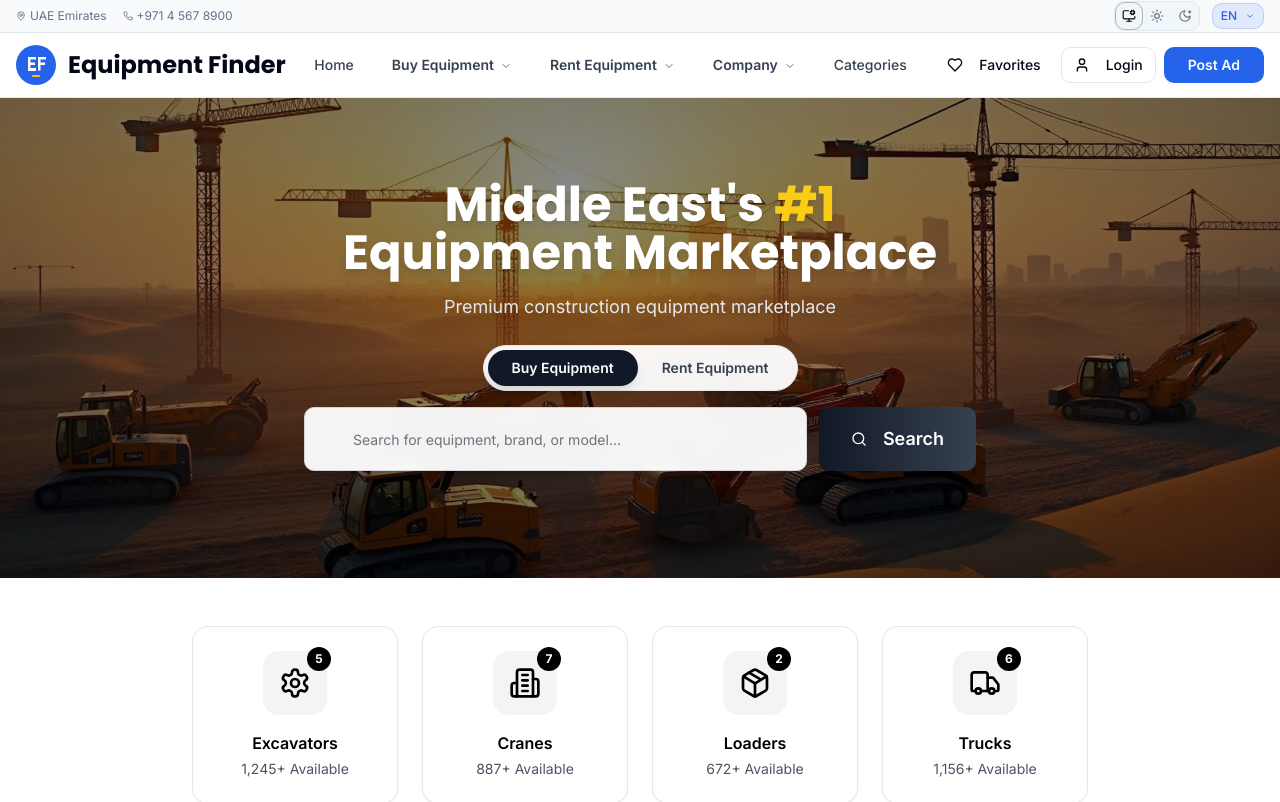
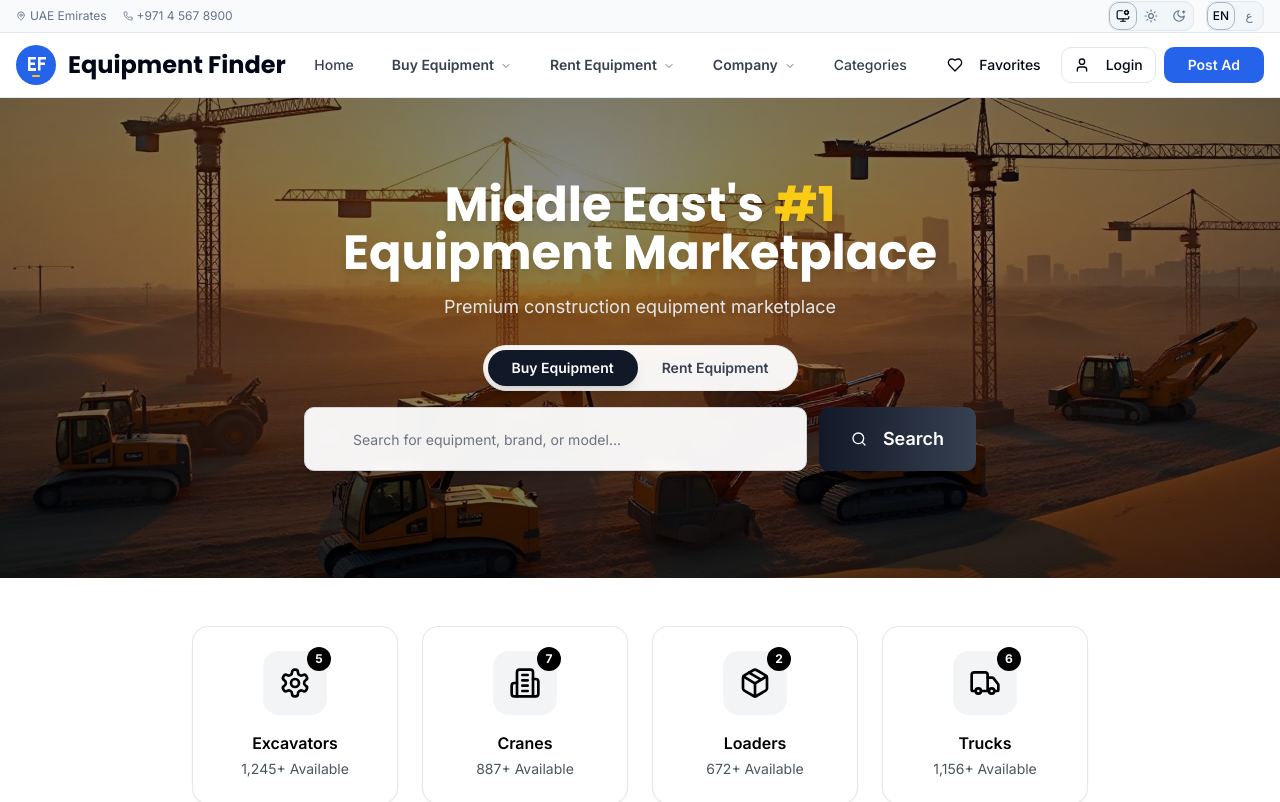
Before and after one commit to KakosoAi/ef-web, a Next.js app: page / in a window 1280 px wide. Shown: the top 802 px of the page. Built offline with nearby package versions, Linux system fonts and the light colour scheme.

Commit message:
feat(i18n): add language toggle component and provider
Implement language toggle functionality with context provider to manage language state
Add English and Arabic language options with proper RTL/LTR direction handling
Include localStorage persistence and SSR support

```diff
--- a/app/providers.tsx
+++ b/app/providers.tsx
@@ -3,6 +3,7 @@
 import { QueryClient, QueryClientProvider } from '@tanstack/react-query';
 import { ThemeProvider } from 'next-themes';
 import { useState } from 'react';
+import { LanguageProvider } from '@/shared/ui/toggle-language';
 
 export function ReactQueryProvider({ children }: { children: React.ReactNode }) {
   const [queryClient] = useState(() => new QueryClient());
@@ -13,7 +14,9 @@ export function ReactQueryProvider({ children }: { children: React.ReactNode })
 export function AppProviders({ children }: { children: React.ReactNode }) {
   return (
     <ThemeProvider attribute='class' defaultTheme='system' enableSystem disableTransitionOnChange>
-      <ReactQueryProvider>{children}</ReactQueryProvider>
+      <LanguageProvider>
+        <ReactQueryProvider>{children}</ReactQueryProvider>
+      </LanguageProvider>
     </ThemeProvider>
   );
 }
--- a/src/features/layout/components/Header.tsx
+++ b/src/features/layout/components/Header.tsx
@@ -6,6 +6,7 @@ import { MapPin, Phone, User, Heart, ChevronDown } from 'lucide-react';
 import Image from 'next/image';
 import { siteConfig, contactInfo } from '@/shared/constants';
 import { ToggleTheme } from '@/shared/ui/toggle-theme';
+import { ToggleLanguage } from '@/shared/ui/toggle-language';
 import { NavigationMenuDemo } from './NavigationMenuDemo';
 
 const Header = memo(() => {
@@ -28,11 +29,8 @@ const Header = memo(() => {
             <div className='flex items-center space-x-3'>
               {/* Theme Toggle */}
               <ToggleTheme />
-              {/* Language Selector */}
-              <div className='flex items-center space-x-2 bg-primary/10 border border-primary/20 rounded-md px-2 py-1 hover:bg-primary/15 transition-colors cursor-pointer'>
-                <span className='text-xs font-medium text-primary'>EN</span>
-                <ChevronDown className='h-2.5 w-2.5 text-primary' />
-              </div>
+              {/* Language Toggle */}
+              <ToggleLanguage />
             </div>
           </div>
         </div>
--- /dev/null
+++ b/src/shared/ui/toggle-language.tsx
@@ -0,0 +1,136 @@
+'use client';
+
+import React from 'react';
+import { Languages, Globe } from 'lucide-react';
+import { motion } from 'framer-motion';
+import { cn } from '@/shared/lib/utils';
+
+const LANGUAGE_OPTIONS = [
+  {
+    icon: Globe,
+    value: 'en',
+    label: 'EN',
+    name: 'English',
+  },
+  {
+    icon: Languages,
+    value: 'ar',
+    label: 'ع',
+    name: 'العربية',
+  },
+];
+
+interface LanguageContextType {
+  language: string;
+  setLanguage: (language: string) => void;
+  dir: 'ltr' | 'rtl';
+}
+
+const LanguageContext = React.createContext<LanguageContextType | undefined>(undefined);
+
+export function LanguageProvider({ children }: { children: React.ReactNode }) {
+  const [language, setLanguageState] = React.useState('en');
+  const [isMounted, setIsMounted] = React.useState(false);
+
+  React.useEffect(() => {
+    setIsMounted(true);
+    // Load language from localStorage
+    const savedLanguage = localStorage.getItem('language') || 'en';
+    setLanguageState(savedLanguage);
+
+    // Set lang attribute only (no direction change)
+    document.documentElement.lang = savedLanguage;
+  }, []);
+
+  const setLanguage = React.useCallback((newLanguage: string) => {
+    setLanguageState(newLanguage);
+    localStorage.setItem('language', newLanguage);
+
+    // Update lang attribute only (no direction change)
+    document.documentElement.lang = newLanguage;
+  }, []);
+
+  const dir = language === 'ar' ? 'rtl' : 'ltr';
+
+  if (!isMounted) {
+    return <>{children}</>;
+  }
+
+  return (
+    <LanguageContext.Provider value={{ language, setLanguage, dir }}>
+      {children}
+    </LanguageContext.Provider>
+  );
+}
+
+export function useLanguage() {
+  const context = React.useContext(LanguageContext);
+
+  // Fallback for when provider is not available (e.g., during SSR)
+  if (context === undefined) {
+    return {
+      language: 'en',
+      setLanguage: () => {},
+      dir: 'ltr' as const,
+    };
+  }
+  return context;
+}
+
+export function ToggleLanguage() {
+  const { language, setLanguage } = useLanguage();
+  const [isMounted, setIsMounted] = React.useState(false);
+
+  React.useEffect(() => {
+    setIsMounted(true);
+  }, []);
+
+  if (!isMounted) {
+    return (
+      <div className='bg-muted/80 inline-flex items-center overflow-hidden rounded-md border h-7 w-14'>
+        <div className='flex size-7 items-center justify-center text-xs font-medium text-muted-foreground'>
+          EN
+        </div>
+        <div className='flex size-7 items-center justify-center text-xs font-medium text-muted-foreground'>
+          ع
+        </div>
+      </div>
+    );
+  }
+
+  return (
+    <motion.div
+      key={String(isMounted)}
+      initial={{ opacity: 0 }}
+      animate={{ opacity: 1 }}
+      transition={{ duration: 0.3 }}
+      className='bg-muted/80 inline-flex items-center overflow-hidden rounded-md border'
+      role='radiogroup'
+    >
+      {LANGUAGE_OPTIONS.map(option => (
+        <button
+          key={option.value}
+          className={cn(
+            'relative flex size-7 cursor-pointer items-center justify-center rounded-md transition-all text-xs font-medium',
+            language === option.value
+              ? 'text-foreground'
+              : 'text-muted-foreground hover:text-foreground'
+          )}
+          role='radio'
+          aria-checked={language === option.value}
+          aria-label={`Switch to ${option.name}`}
+          onClick={() => setLanguage(option.value)}
+        >
+          {language === option.value && (
+            <motion.div
+              layoutId='language-option'
+              transition={{ type: 'spring', bounce: 0.1, duration: 0.75 }}
+              className='border-muted-foreground/50 absolute inset-0 rounded-md border'
+            />
+          )}
+          <span className='relative z-10'>{option.label}</span>
+        </button>
+      ))}
+    </motion.div>
+  );
+}
```
